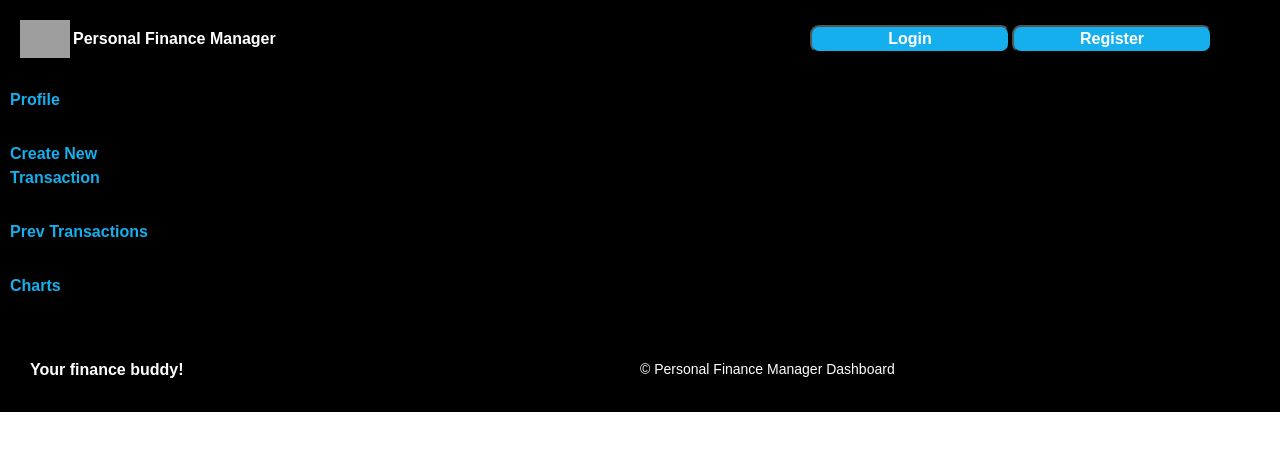
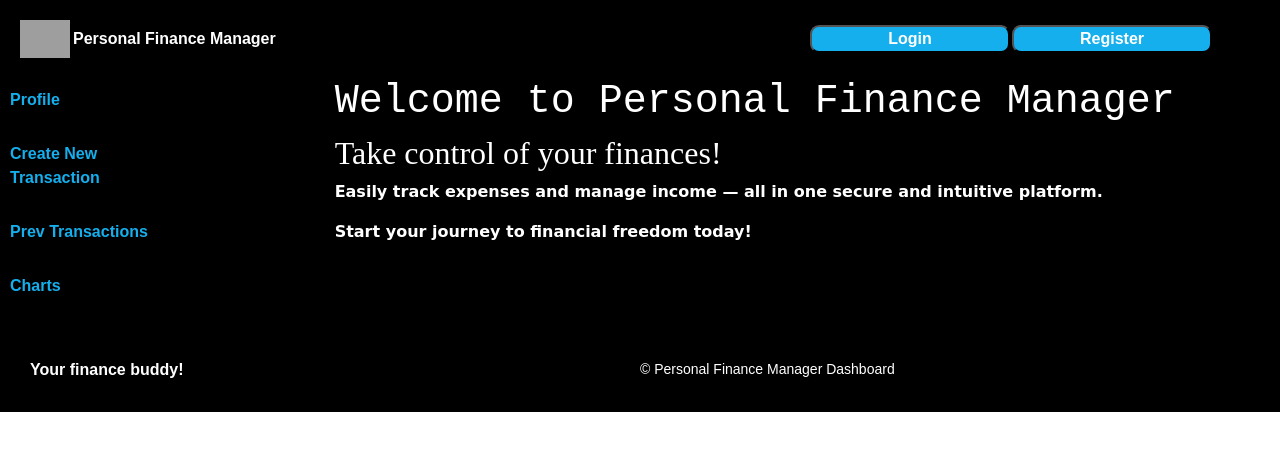
Before and after one commit to Shriya064/Personal_Finance_Manager, a React (Create React App) app in the folder frontend/: page / in a window 1280 px wide. Shown: the top 450 px of the page. Built offline with nearby package versions, Linux system fonts and the light colour scheme; grey boxes are pictures that could not be loaded.

Commit message:
designed the welcome page

```diff
--- a/frontend/src/pages/Home/Home.css
+++ b/frontend/src/pages/Home/Home.css
@@ -0,0 +1,11 @@
+.content{
+   h1{
+      font-family: 'Courier New', Courier, monospace;
+   }
+   h2{
+      font-family: cursive;
+   }
+   p{
+      font-family: 'comic sans ms';
+   }
+}
--- a/frontend/src/pages/Home/Home.jsx
+++ b/frontend/src/pages/Home/Home.jsx
@@ -5,8 +5,26 @@ import Transactions from '../../components/Transactions/Transactions';
 import CreateTransaction from '../../components/createTransaction/createTransaction';
 
 function Home({ selectedContent }) {
+
+   const homeDefault = () => {
+    if (!selectedContent) {
+      return (
+        <div className='content'>
+          <h1>Welcome to Personal Finance Manager</h1>
+          <h2>Take control of your finances!</h2>
+          <p>Easily track expenses and manage income — all in one secure and intuitive platform. </p>
+          <p>Start your journey to financial freedom today!</p>
+          <p></p>
+        </div>
+      );
+    }
+    return null;
+  };
+
+
   return (
     <div className='home'>
+      {homeDefault()}
       {selectedContent === "profile" && <Profile />}
       {selectedContent === "prevTransactions" && <Transactions />}
       {selectedContent === "createTransaction" && <CreateTransaction />}
```
